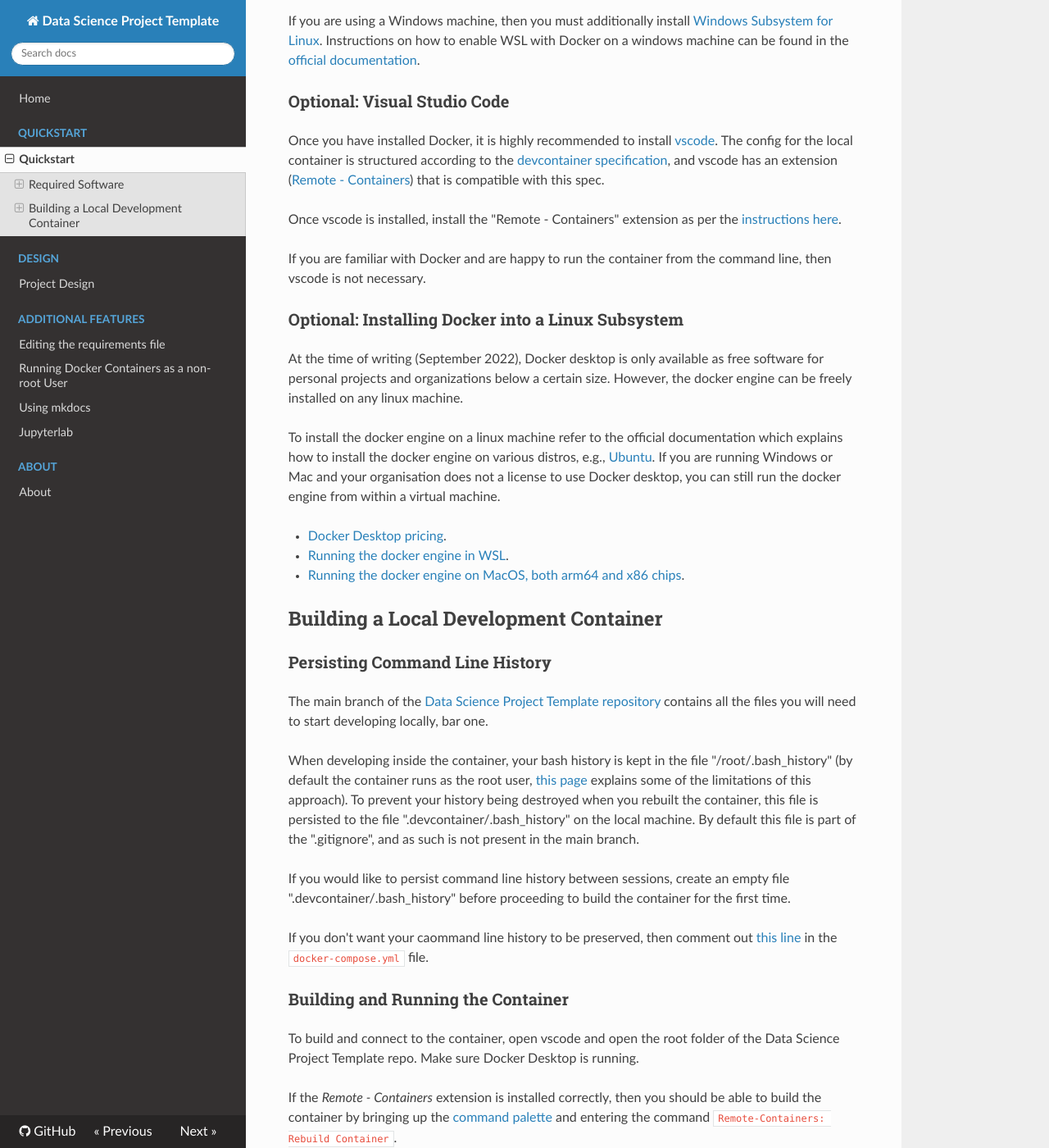
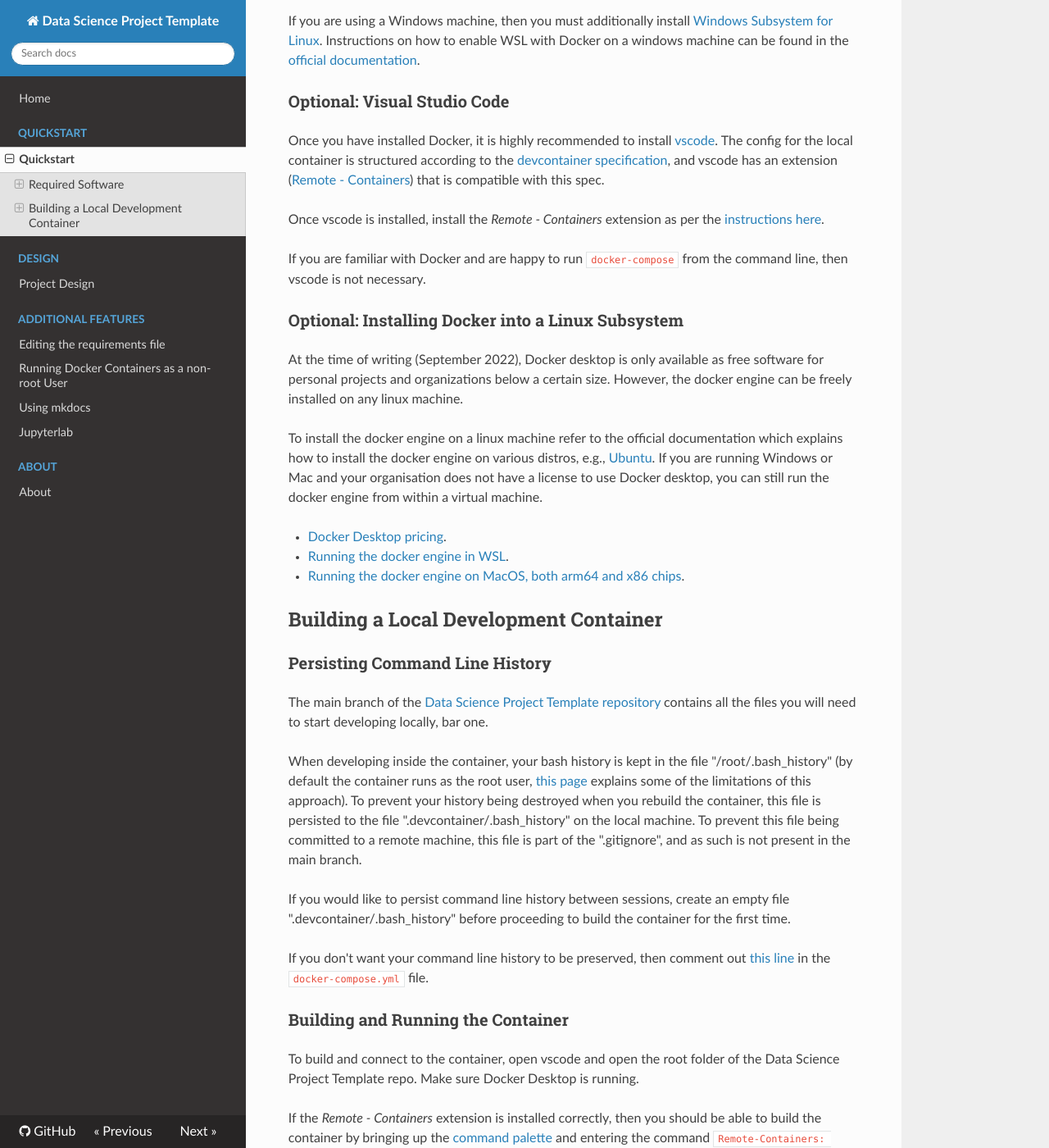
Before and after one commit to mark-curran/data-science-project-template, an MkDocs documentation site: the page built from docs/docs/quickstart/quickstart.md, in a window 1280 px wide and 1400 px high, scrolled down 614 px. Shown: the whole window at 82% size. Built offline with MkDocs 1.6.1, drawn with Linux system fonts in a browser that asks for light colours; nearby versions of some CDN libraries; some of the changed text lies outside the part shown.

Commit message:
Minor typos and fixes.

```diff
--- a/docs/docs/quickstart/quickstart.md
+++ b/docs/docs/quickstart/quickstart.md
@@ -20,15 +20,15 @@
 
 Once you have installed Docker, it is highly recommended to install [vscode](https://code.visualstudio.com/). The config for the local container is structured according to the [devcontainer specification](https://containers.dev/implementors/spec/), and vscode has an extension ([Remote - Containers](https://code.visualstudio.com/docs/remote/remote-overview)) that is compatible with this spec.
 
-Once vscode is installed, install the "Remote - Containers" extension as per the [instructions here](https://code.visualstudio.com/docs/remote/containers-tutorial#_install-the-extension).
+Once vscode is installed, install the _Remote - Containers_ extension as per the [instructions here](https://code.visualstudio.com/docs/remote/containers-tutorial#_install-the-extension).
 
-If you are familiar with Docker and are happy to run the container from the command line, then vscode is not necessary.
+If you are familiar with Docker and are happy to run `docker-compose` from the command line, then vscode is not necessary.
 
 ### Optional: Installing Docker into a Linux Subsystem
 
 At the time of writing (September 2022), Docker desktop is only available as free software for personal projects and organizations below a certain size. However, the docker engine can be freely installed on any linux machine.
 
-To install the docker engine on a linux machine refer to the official documentation which explains how to install the docker engine on various distros, e.g., [Ubuntu](https://docs.docker.com/engine/install/ubuntu/). If you are running Windows or Mac and your organisation does not a license to use Docker desktop, you can still run the docker engine from within a virtual machine.
+To install the docker engine on a linux machine refer to the official documentation which explains how to install the docker engine on various distros, e.g., [Ubuntu](https://docs.docker.com/engine/install/ubuntu/). If you are running Windows or Mac and your organisation does not have a license to use Docker desktop, you can still run the docker engine from within a virtual machine.
 
 * [Docker Desktop pricing](https://www.docker.com/pricing/).
 * [Running the docker engine in WSL](https://dev.to/bowmanjd/install-docker-on-windows-wsl-without-docker-desktop-34m9).
@@ -40,11 +40,11 @@
 
 The main branch of the [Data Science Project Template repository](https://github.com/mark-curran/data-science-project-template) contains all the files you will need to start developing locally, bar one.
 
-When developing inside the container, your bash history is kept in the file "/root/.bash_history" (by default the container runs as the root user, [this page](../additional_features/users_inside_container.md) explains some of the limitations of this approach). To prevent your history being destroyed when you rebuilt the container, this file is persisted to the file ".devcontainer/.bash_history" on the local machine. By default this file is part of the ".gitignore", and as such is not present in the main branch.
+When developing inside the container, your bash history is kept in the file "/root/.bash_history" (by default the container runs as the root user, [this page](../additional_features/users_inside_container.md) explains some of the limitations of this approach). To prevent your history being destroyed when you rebuild the container, this file is persisted to the file ".devcontainer/.bash_history" on the local machine. To prevent this file being committed to a remote machine, this file is part of the ".gitignore", and as such is not present in the main branch.
 
 If you would like to persist command line history between sessions, create an empty file ".devcontainer/.bash_history" before proceeding to build the container for the first time.
 
-If you don't want your caommand line history to be preserved, then comment out [this line](https://github.com/mark-curran/data-science-project-template/blob/999d02b423f3cef22ec2a99f19dd207d69248537/docker-compose.yml#L18) in the `docker-compose.yml` file.
+If you don't want your command line history to be preserved, then comment out [this line](https://github.com/mark-curran/data-science-project-template/blob/999d02b423f3cef22ec2a99f19dd207d69248537/docker-compose.yml#L18) in the `docker-compose.yml` file.
 
 ### Building and Running the Container
 
```
Also changed, not shown: other parts of docs/docs/quickstart/quickstart.md (+1 -1 lines), docs/docs/additional_features/accessing_credentials.md (added, +11 -0 lines), docs/docs/additional_features/editing_requirements.md (+1 -1 lines), docs/docs/design/design.md (+4 -5 lines), docs/docs/index.md (+2 -2 lines), docs/docs/additional_features/jupyterlab.md (line endings or trailing spaces).
